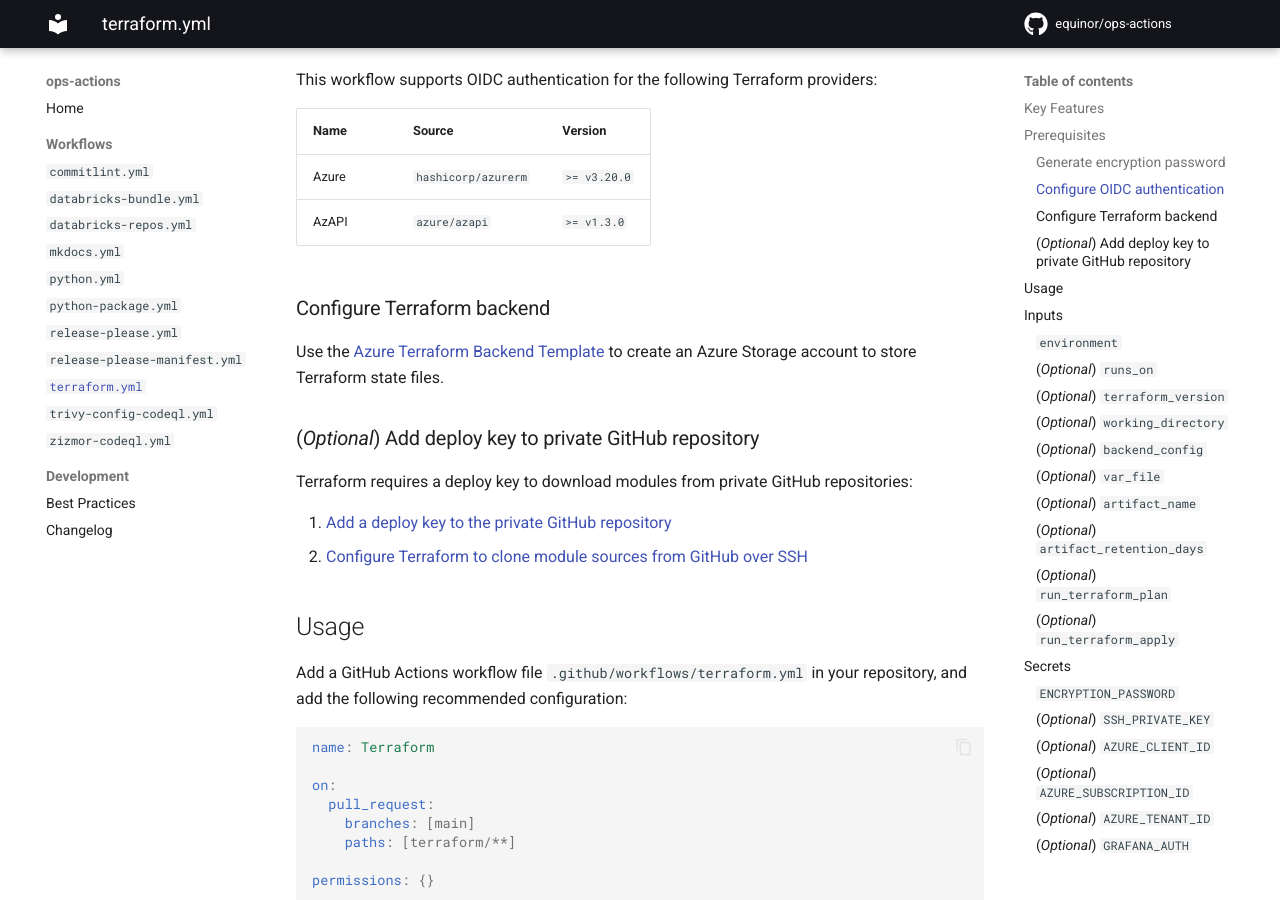
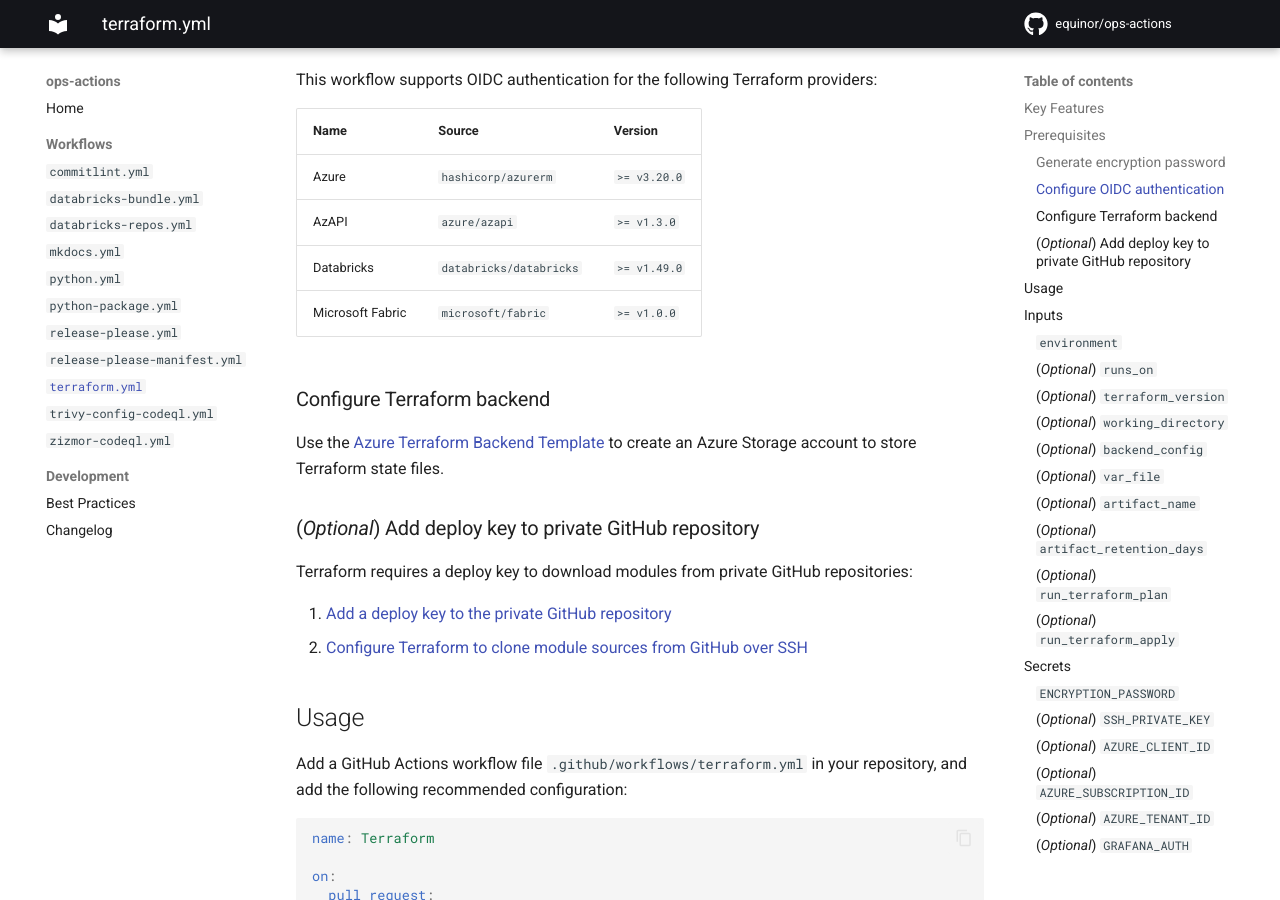
Before and after one commit to equinor/ops-actions, an MkDocs documentation site: the page built from docs/workflows/terraform.md, in a window 1280 px wide and 900 px high, scrolled down 790 px. Built offline with MkDocs 1.6.1 and Material for MkDocs 9.7.7, drawn with Linux system fonts in a browser that asks for light colours; comment, search, counter and statistics services are not loaded.

Commit message:
docs(terraform): update supported providers for OIDC authentication (#1019)
### Databricks provider

- The Databricks Go SDK got support for GitHub Azure OIDC authentication
in
[v0.43.1](https://github.com/databricks/databricks-sdk-go/releases/tag/v0.43.1)
([databricks/databricks-go-sdk#965](https://github.com/databricks/databricks-sdk-go/pull/965)).
- The Databricks provider got updated to use this SDK version in
[v1.49.0](https://github.com/databricks/terraform-provider-databricks/releases/tag/v1.49.0)
([databricks/terraform-provider-databricks#3743](https://github.com/databricks/terraform-provider-databricks/pull/3743)).

### Microsoft Fabric provider

Support for OIDC authentication already in place in initial version.

```diff
--- a/docs/workflows/terraform.md
+++ b/docs/workflows/terraform.md
@@ -24,10 +24,12 @@
 
 This workflow supports OIDC authentication for the following Terraform providers:
 
-| Name  | Source              | Version      |
-| ----- | ------------------- | ------------ |
-| Azure | `hashicorp/azurerm` | `>= v3.20.0` |
-| AzAPI | `azure/azapi`       | `>= v1.3.0`  |
+| Name             | Source                  | Version      |
+| ---------------- | ----------------------- | ------------ |
+| Azure            | `hashicorp/azurerm`     | `>= v3.20.0` |
+| AzAPI            | `azure/azapi`           | `>= v1.3.0`  |
+| Databricks       | `databricks/databricks` | `>= v1.49.0` |
+| Microsoft Fabric | `microsoft/fabric`      | `>= v1.0.0`  |
 
 ### Configure Terraform backend
 
```
